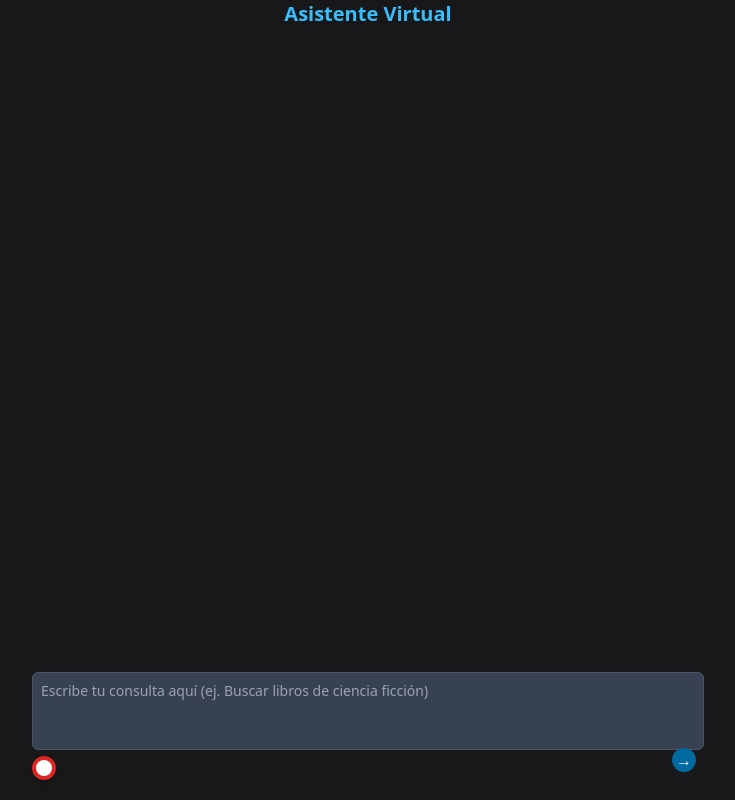
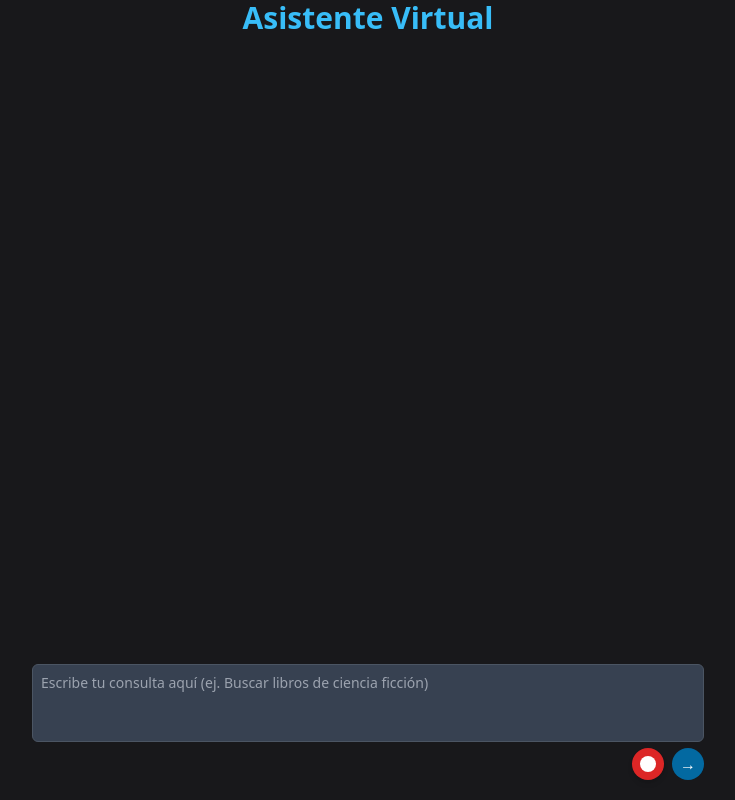
Before and after one commit to CJPD00/AI-agent, a React (Vite) app in the folder frontend/: page / in a window 1280 px wide. Shown: the whole page, without its empty margins (272-1007 px from the left). Built offline with nearby package versions, Linux system fonts and the light colour scheme.

Commit message:
fix buttons

```diff
--- a/frontend/src/App.css
+++ b/frontend/src/App.css
@@ -22,3 +22,9 @@
     box-shadow: 0 0 10px rgba(128, 128, 128, 0.5);
   }
 }
+
+.record-button:hover,
+.input-area button:hover {
+  transform: scale(1.1);
+  transition: transform 0.2s ease-in-out;
+}
--- a/frontend/src/App.jsx
+++ b/frontend/src/App.jsx
@@ -7,7 +7,6 @@ import ReactMarkdown from "react-markdown";
 
 function App() {
   const [query, setQuery] = useState("");
-  const [response, setResponse] = useState("");
   const [loading, setLoading] = useState(false);
   const [error, setError] = useState(null);
   const [transcript, setTranscript] = useState("");
@@ -85,7 +84,6 @@ function App() {
       const result = await axios.post(`${N8N_HOST}`, { query });
       const output = result.data.output;
 
-      setResponse(output);
       setHistory((prev) => [...prev, { query, response: output }]);
     } catch (err) {
       setError(err.message);
@@ -110,7 +108,6 @@ function App() {
       const result = await axios.post(`${N8N_HOST}`, { query: transcript });
       const output = result.data.output;
 
-      setResponse(output);
       setHistory((prev) => [...prev, { query: transcript, response: output }]);
     } catch (err) {
       setError(err.message);
@@ -125,7 +122,7 @@ function App() {
 
   return (
     <div className="dark:bg-gray-800 dark:text-white min-h-screen flex flex-col items-center">
-      <h1 className="text-xl font-bold text-sky-400">Asistente Virtual</h1>
+      <h1 className="text-3xl font-bold text-sky-400">Asistente Virtual</h1>
 
       <div className="response-areas overflow-y-auto h-[70vh] scrollbar-width-none flex flex-col items-center p-5 mb-5 w-full max-w-2xl">
         {history.map((item, index) => (
@@ -148,6 +145,7 @@ function App() {
         onSubmit={handleSubmit}
         className="input-area absolute bottom-0 mb-5 w-full max-w-2xl flex items-center"
       >
+        <div className="w-full">
           <div className="relative w-full">
             <textarea
               value={query}
@@ -159,21 +157,25 @@ function App() {
               placeholder="Escribe tu consulta aquí (ej. Buscar libros de ciencia ficción)"
               disabled={isListening}
             />
-          <button
-            type="submit"
-            disabled={loading || isListening}
-            className="absolute right-2 bottom-2 bg-sky-700 text-white border-none rounded-full cursor-pointer w-6 h-6 flex items-center justify-center transition-colors duration-300 disabled:bg-gray-700"
-          >
-            {loading ? "..." : "→"}
-          </button>
+            <div className="flex items-center justify-end">
               <button
                 type="button"
-            className={`record-button w-6 h-6 rounded-full bg-red-600 border-none cursor-pointer flex items-center justify-center shadow-md transition-colors duration-300  ${isListening ? "recording" : ""}`}
+                className={`record-button mr-2 w-8 h-8 rounded-full bg-red-600 border-none cursor-pointer flex items-center justify-center shadow-md transition-colors duration-300  ${isListening ? "recording" : ""}`}
                 onClick={toggleListening}
                 title={isListening ? "Detener Grabación" : "Iniciar Grabación"}
               >
                 <div className="record-icon w-4 h-4 rounded-full bg-white"></div>
               </button>
+              <button
+                type="submit"
+                disabled={loading || isListening}
+                className="bg-sky-700 text-white border-none rounded-full cursor-pointer w-8 h-8 flex items-center justify-center transition-colors duration-300 disabled:bg-gray-700"
+                title="Enviar consulta"
+              >
+                {loading ? "..." : "→"}
+              </button>
+            </div>
+          </div>
         </div>
       </form>
 
```
Lines whose indentation alone changed are shown as unchanged.
